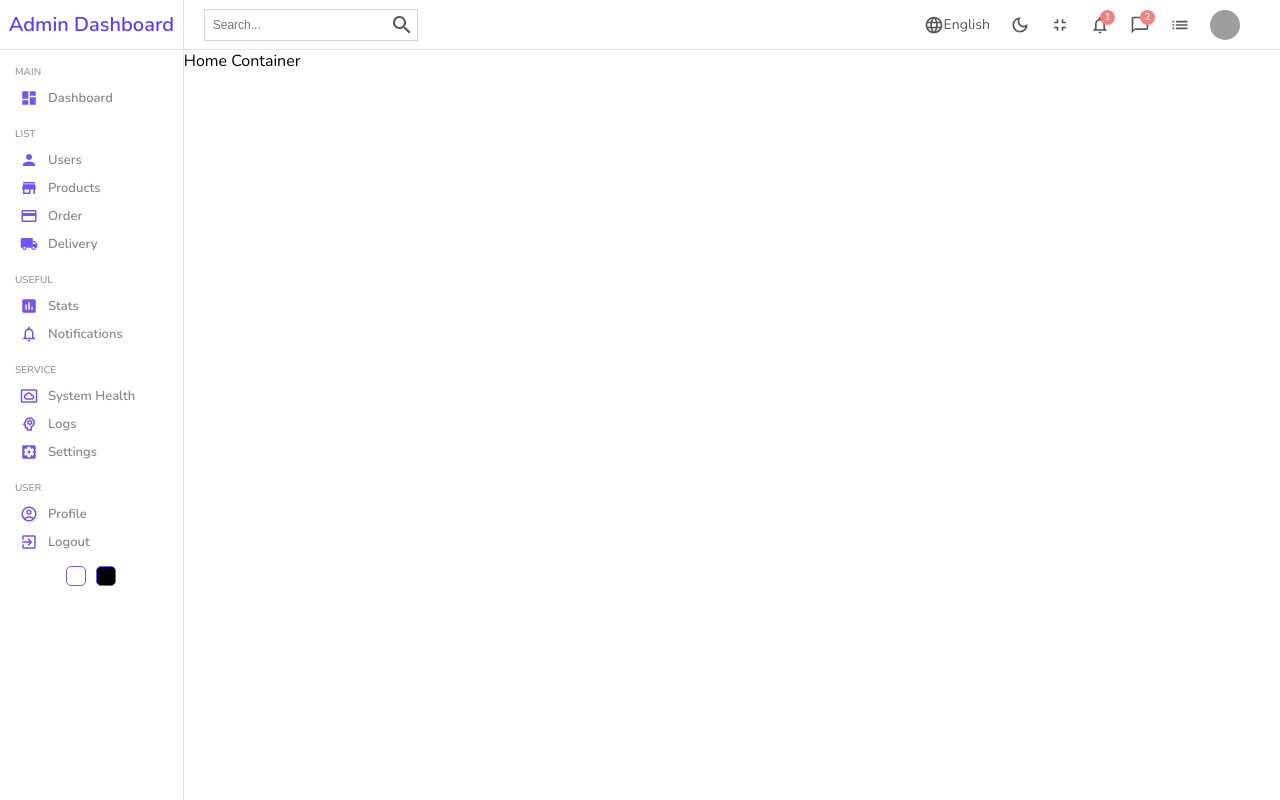
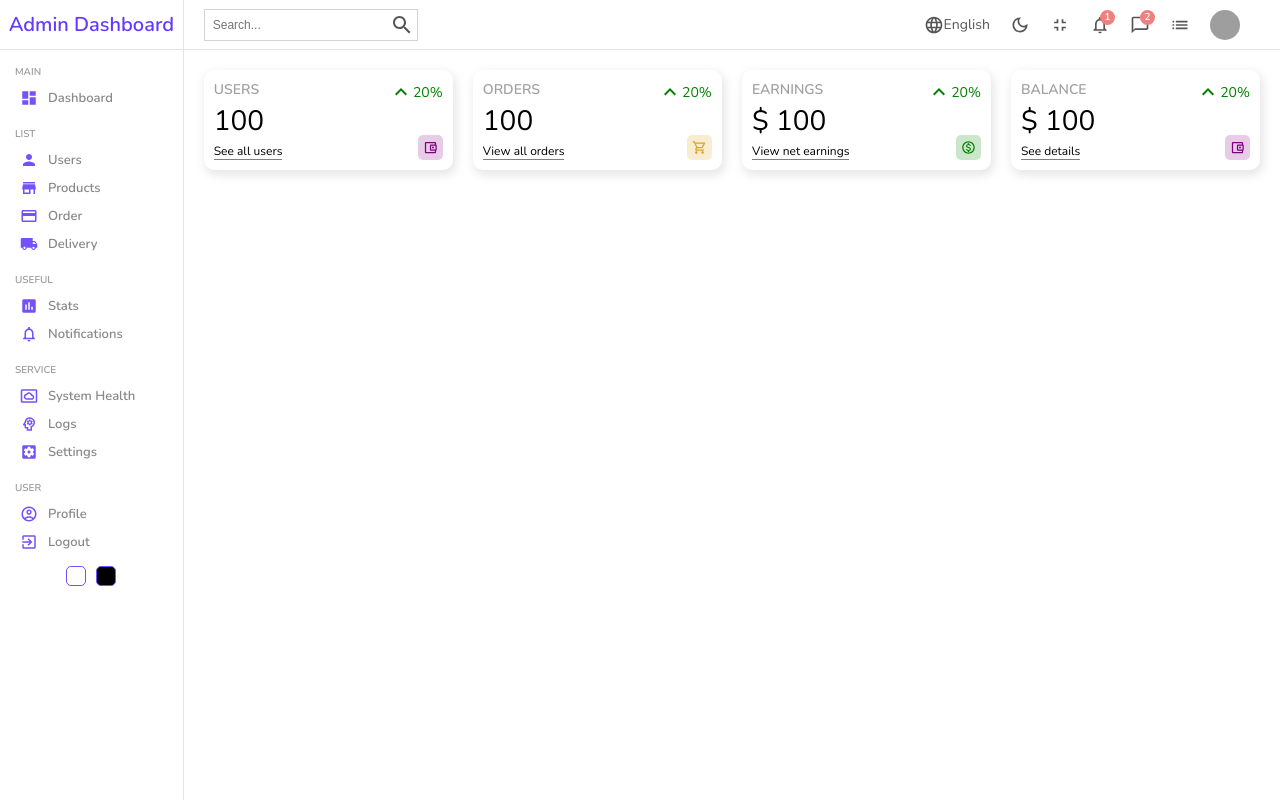
Before and after one commit to herby0sbourne/admin-dashboard, a React (Create React App) app: page / in a window 1280 px wide. Built offline with nearby package versions, Linux system fonts and the light colour scheme; grey boxes are pictures that could not be loaded.

Commit message:
update Home component to use outlet to render different component depending on your Route, and made App to always render sidebar and navbar

```diff
--- a/src/App.js
+++ b/src/App.js
@@ -10,8 +10,7 @@ function App() {
   return (
     <BrowserRouter>
       <Routes>
-        <Route path="/">
-          <Route index element={<Home />} />
+        <Route path="/" element={<Home />}>
           <Route path="login" element={<Login />} />
           <Route path="users">
             <Route index element={<List />} />
@@ -23,6 +22,10 @@ function App() {
             <Route path=":productId" element={<Single />} />
             {/* <Route path='new' element={<New />} /> */}
           </Route>
+          {/* <Route path="dashboard" element={<Test />}>
+            <Route path="messages" element={<DashboardMessages />} />
+            <Route path="yes" element={<Confirmation />} />
+          </Route> */}
         </Route>
       </Routes>
     </BrowserRouter>
--- a/src/pages/home/Home.jsx
+++ b/src/pages/home/Home.jsx
@@ -1,16 +1,20 @@
 import React from 'react';
+import { Outlet, useOutlet } from 'react-router-dom';
 import Navbar from '../../components/navbar/Navbar';
+import Widgets from '../../components/widget/Widgets';
 import Sidebar from '../../components/sidebar/Sidebar';
 
 import './home.scss';
 
 const Home = () => {
+  const outlet = useOutlet();
   return (
     <div className="home">
       <Sidebar />
       <div className="home-container">
         <Navbar />
-        Home Container
+        {outlet || <Widgets />}
+        {/* <Outlet /> */}
       </div>
     </div>
   );
```
